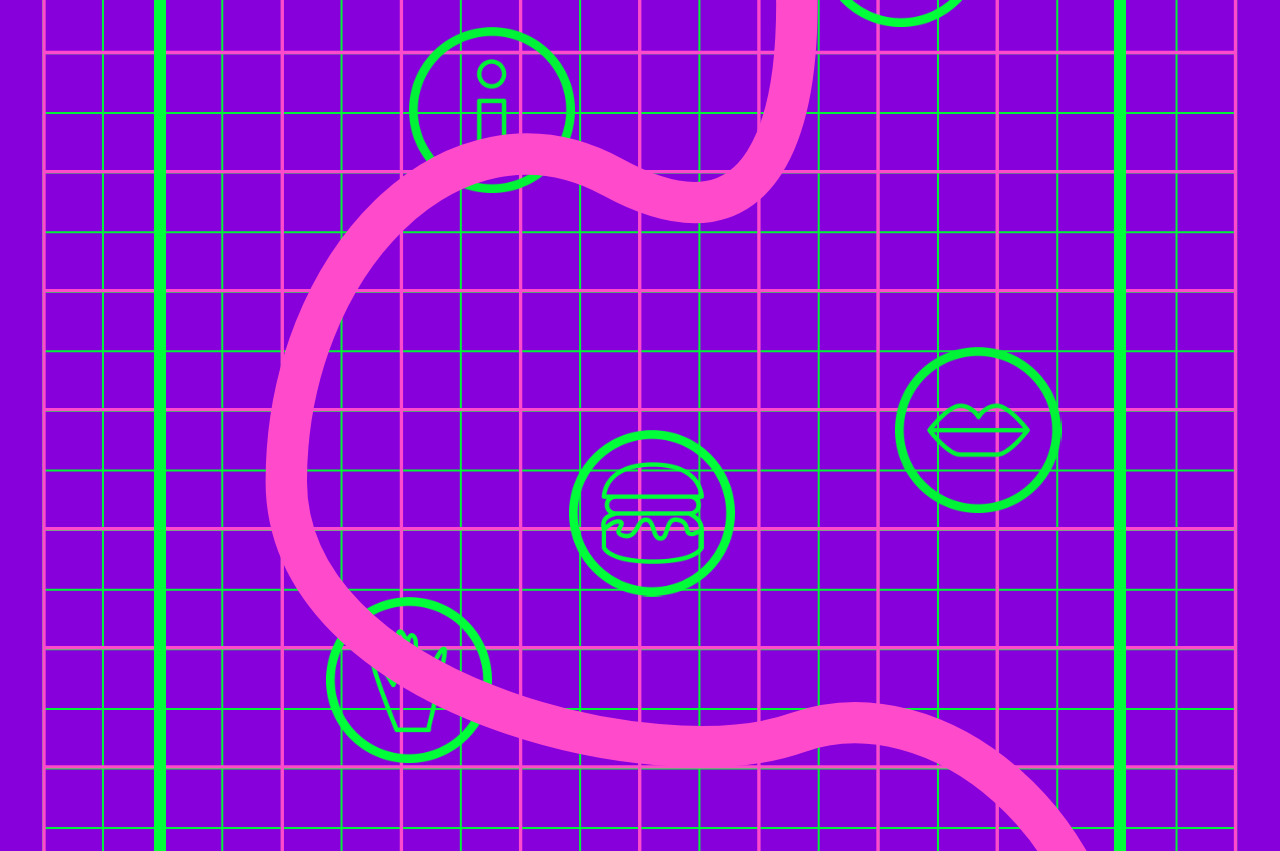
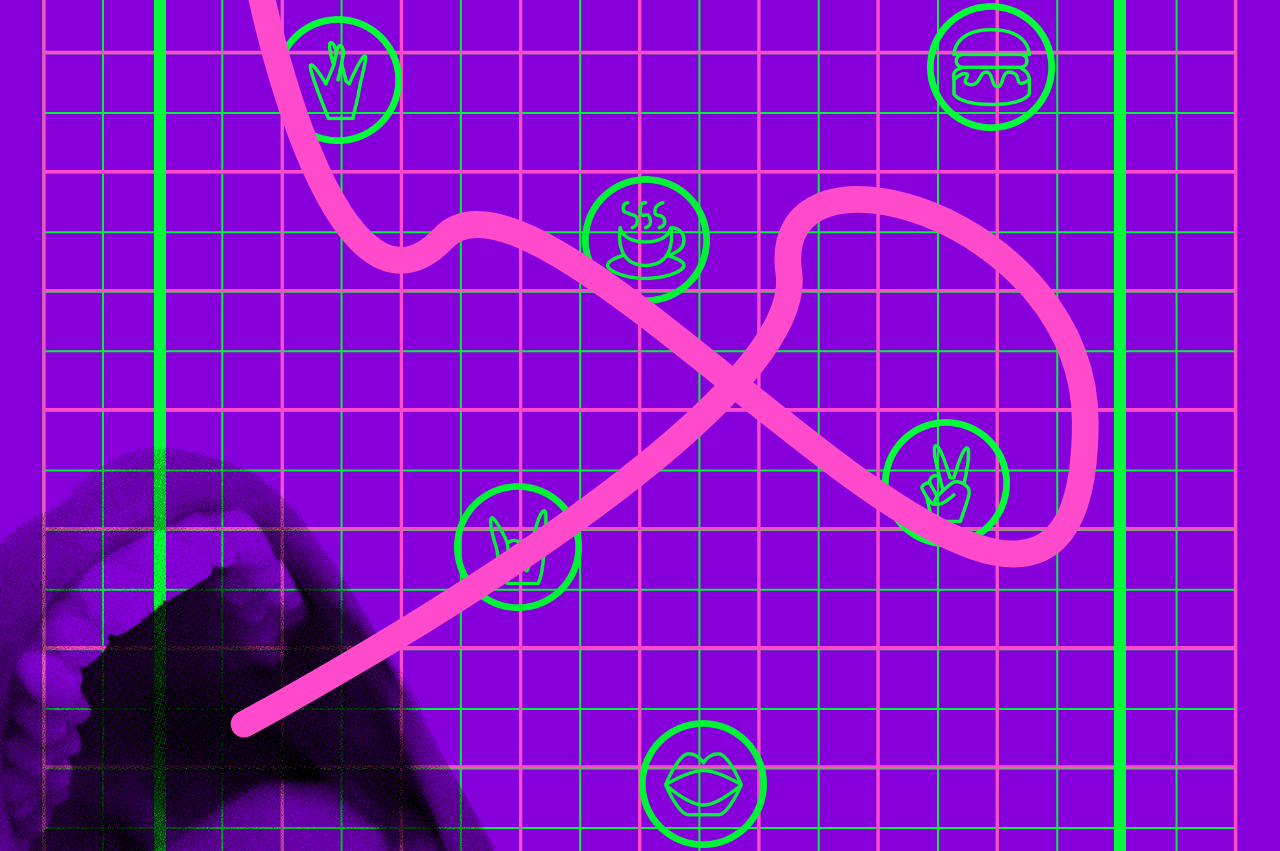
Before and after one commit to petrenkoAR/web-poster_bloody_ears, a plain HTML site: page index.html in a window 1280 px wide. Shown: the part 2093-2944 px from the top of the page. Drawn offline with Linux system fonts and the light colour scheme.

Commit message:
Доверстала(очень вовремя)....

```diff
--- a/styles/main.css
+++ b/styles/main.css
@@ -423,80 +423,77 @@
   }
   .map .icons-container {
     border-width: 1vw;
-    top: 111.5vh;
+    top: 120.5vh;
     left: 12vw;
     width: 76vw;
-    height: 164vw;
+    height: 159vw;
   }
   .map .icons-container div {
-    width: 13vw;
-    height: 13vw;
+    width: 10vw;
+    height: 10vw;
   }
   .wc {
-    margin: 5.5vw 0 0 19vw;
+    margin: 4vw 0 0 60vw;
   }
   .enter {
-    margin: 11.8vw 0 0 56.8vw;
+    margin: 8vw 0 0 18vw;
   }
   .medicine {
-    margin: 18vw 0 0 12.5vw;
+    margin: 18vw 0 0 4vw;
   }
   .hand-love {
-    margin: 31.5vw 0 0 44.5vw;
+    margin: 27vw 0 0 55vw;
   }
   .ear {
     margin: 50vw 0 0 25vw;
   }
   .tickets {
-    margin: 82vw 0 0 51vw;
+    margin: 60vw 0 0 28vw;
   }
   .info {
-    margin: 95vw 0 0 19vw;
+    margin: 64vw 0 0 46vw;
   }
   .mouth-close {
-    margin: 120vw 0 0 57vw;
+    margin: 69vw 0 0 4vw;
   }
   .food {
-    margin: 126.5vw 0 0 31.5vw;
+    margin: 87.5vw 0 0 59.5vw;
   }
   .hand-rap {
-    margin: 139.5vw 0 0 12.5vw;
+    margin: 88.5vw 0 0 8.5vw;
   }
   .drink {
-    margin: 165vw 0 0 50.5vw;
+    margin: 101vw 0 0 32.5vw;
   }
   .hand-peace {
-    margin: 178vw 0 0 6vw;
+    margin: 120vw 0 0 56vw;
   }
   .hand-rock {
-    margin: 190vw 0 0 37.5vw;
+    margin: 125vw 0 0 22.5vw;
   }
   .mouth-open {
-    margin: 209.5vw 0 0 57vw;
+    margin: 143.5vw 0 0 37vw;
   }
 
 
   .map .mouth-container {
-    bottom: -257vw;
+    bottom: -182vw;
   }
   .map .mouth-container .map-mouth {
-    width: 56vw;
+    width: 40vw;
   }
 
   .pink-way-container {
-    top: 90vw;
+    top: 31vw;
   }
-  .pink-way-container .desktop .pink-way,
+  .pink-way-container .tablet .pink-way,
   .pink-way-container .phone .pink-way {
     height: 0;
     width: 0;
   }
-  .pink-way-container .tablet .pink-way {
-    width: 81vw;
+  .pink-way-container .desktop .pink-way {
+    width: 70vw;
     height: auto;
-    margin-left: 10vw;
-  }
-  .pink-way-container .phone .pink-way path{
-    stroke-width: 1.5vw;
+    margin-left: 18vw;
   }
 }
```
